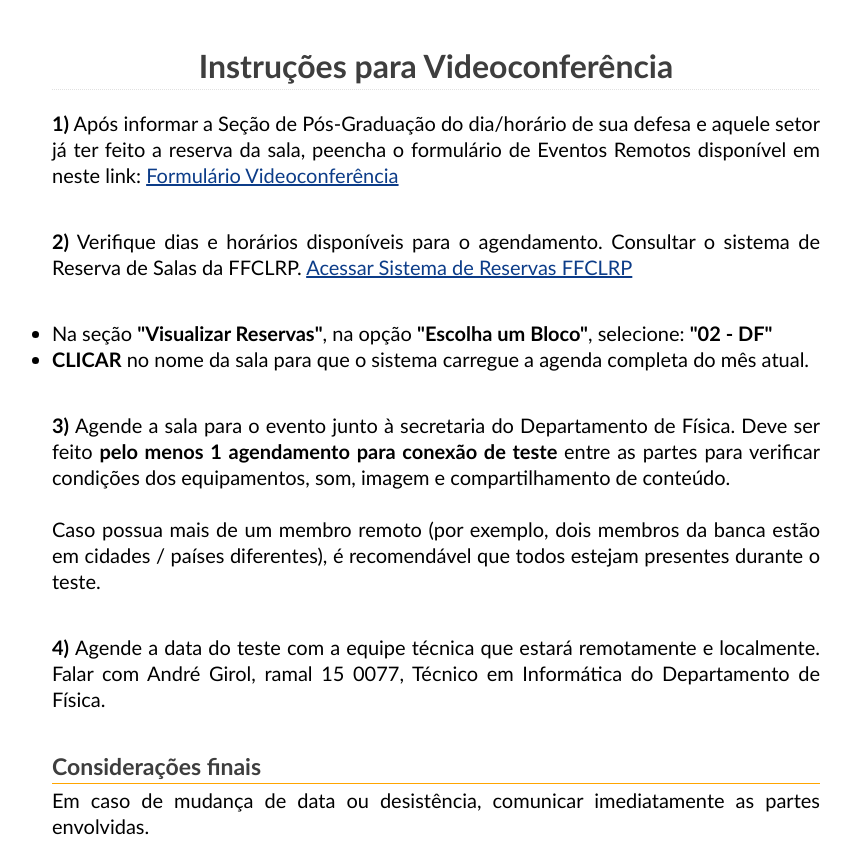
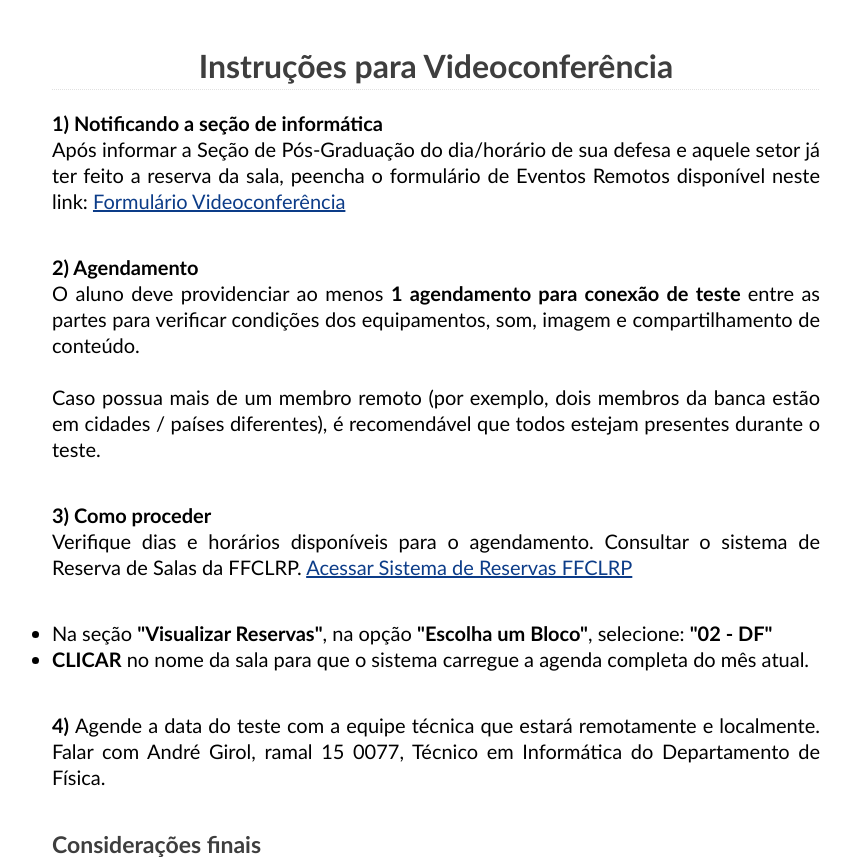
Before and after one commit to df-ffclrp/SiteDF, a PHP site: page /videoconferencia.php in a window 1280 px wide. Shown: the part 266-1123 px from the top of the page, without its empty margins (204-1055 px from the left). Run offline with PHP 8.4, Linux system fonts and the light colour scheme.

Commit message:
Reelaboração de instruções Videoconferência
Fixes #2

```diff
--- a/www/videoconferencia.php
+++ b/www/videoconferencia.php
@@ -13,15 +13,31 @@ include("includes/header.php");
 	<div class="conteudo">
 		<h1>Instruções para Videoconferência</h1>
 		<p>
-			<strong>1)</strong> Após informar a Seção de Pós-Graduação do dia/horário de sua defesa e aquele setor já ter feito a reserva da sala,
-			peencha o formulário de Eventos Remotos disponível em neste link:
+			<strong>1) Notificando a seção de informática</strong>
+			<br>
+			Após informar a Seção de Pós-Graduação do dia/horário de sua defesa e aquele setor já ter feito a reserva da sala,
+			peencha o formulário de Eventos Remotos disponível neste link:
 			<a href="https://docs.google.com/forms/d/e/1FAIpQLSeUmqGC5HmguQjn7dBUBGg2R3X81AT1caIl5dD-koASfaOOcg/viewform" target="_blank">Formulário Videoconferência</a>
 		</p>
 
 		<p>
-			<strong>2)</strong> Verifique dias e horários disponíveis para o agendamento. Consultar o sistema de Reserva de Salas da FFCLRP.
+			<strong> 2) Agendamento</strong>
+			<br>
+			O aluno deve providenciar ao menos <strong> 1 agendamento para conexão de teste </strong> entre as partes
+			para verificar condições dos equipamentos, som, imagem e compartilhamento de conteúdo.
+
+			<br>
+
+			<br>
+			Caso possua mais de um membro remoto (por exemplo, dois membros da banca estão em cidades / países diferentes),
+			é recomendável que todos estejam presentes durante o teste.
+		</p>
+
+		<p>
+			<strong>3) Como proceder</strong>
+			<br>
+			Verifique dias e horários disponíveis para o agendamento. Consultar o sistema de Reserva de Salas da FFCLRP.
 			<a href="http://sistemas.ffclrp.usp.br/reservas/reservas1.php" target="_blank">Acessar Sistema de Reservas FFCLRP</a>
-
 
 			<ul>
 				<li> Na seção <strong>"Visualizar Reservas"</strong>, na opção <strong>"Escolha um Bloco"</strong>, selecione: <strong>"02 - DF"</strong></li>
@@ -29,15 +45,6 @@ include("includes/header.php");
 			</ul>
 		</p>
 
-		<p>
-			<strong> 3) </strong> Agende a sala para o evento junto à secretaria do Departamento de Física.
-			Deve ser feito <strong> pelo menos 1 agendamento para conexão de teste </strong> entre as partes para verificar condições dos equipamentos, som,
-			imagem e compartilhamento de conteúdo.
-			<br>
-			<br>
-			Caso possua mais de um membro remoto (por exemplo, dois membros da banca estão em cidades / países diferentes),
-			é recomendável que todos estejam presentes durante o teste.
-		</p>
 
 		<p>
 			<strong> 4) </strong> Agende a data do teste com a equipe técnica que estará remotamente e localmente.
```
